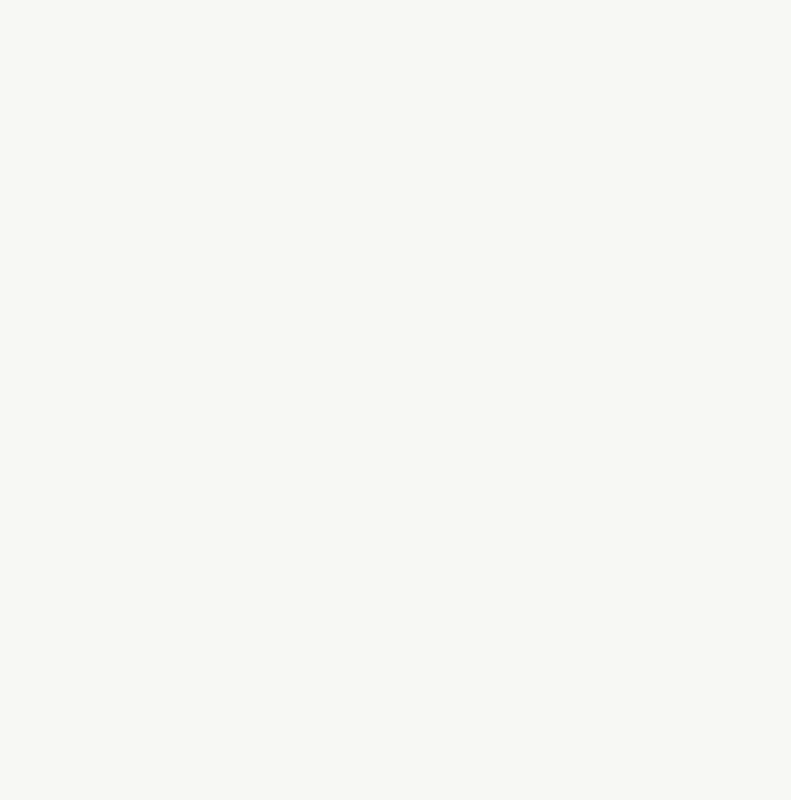
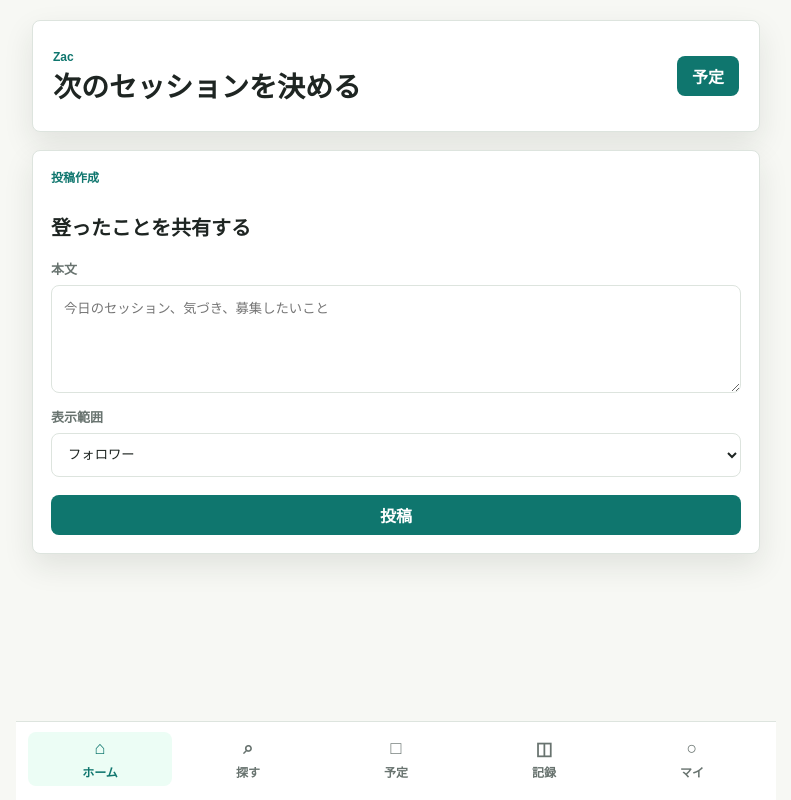
Before and after one commit to kabuto-kohei/zac, a Next.js app in the folder apps/web/: page /posts/new in a window 1280 px wide. Before the commit this address had no page. Shown: the whole page, without its empty margins (244-1035 px from the left). Built offline with nearby package versions, Linux system fonts and the light colour scheme.

Commit message:
投稿入力画面を追加

```diff
--- /dev/null
+++ b/apps/web/app/posts/new/page.tsx
@@ -0,0 +1,5 @@
+import { PostForm } from "../../../src/features/home/post-form";
+
+export default function NewPostPage() {
+  return <PostForm />;
+}
--- /dev/null
+++ b/apps/web/src/features/home/post-form.tsx
@@ -0,0 +1,63 @@
+"use client";
+
+import { createPostSchema } from "@zac/shared";
+import { useState } from "react";
+import { AppShell } from "./app-shell";
+
+type FieldErrors = Partial<Record<"body", string>>;
+
+export function PostForm() {
+  const [errors, setErrors] = useState<FieldErrors>({});
+  const [savedMessage, setSavedMessage] = useState("");
+
+  function validate(formData: FormData) {
+    setSavedMessage("");
+    const result = createPostSchema.safeParse({
+      body: formData.get("body")?.toString(),
+      visibility: formData.get("visibility")?.toString(),
+    });
+
+    if (result.success) {
+      setErrors({});
+      setSavedMessage("入力内容は投稿可能です。API接続後に投稿作成へつなぎます。");
+      return;
+    }
+
+    const nextErrors: FieldErrors = {};
+    for (const issue of result.error.issues) {
+      if (issue.path[0] === "body") {
+        nextErrors.body = issue.message;
+      }
+    }
+    setErrors(nextErrors);
+  }
+
+  return (
+    <AppShell activeTab="home">
+      <form action={validate} className="form-panel">
+        <p className="card-kind">投稿作成</p>
+        <h2>登ったことを共有する</h2>
+        <div className="form-grid">
+          <label>
+            本文
+            <textarea aria-describedby={errors.body ? "post-body-error" : undefined} maxLength={500} name="body" placeholder="今日のセッション、気づき、募集したいこと" />
+            {errors.body ? <span className="field-error" id="post-body-error">{errors.body}</span> : null}
+          </label>
+          <label>
+            表示範囲
+            <select defaultValue="followers" name="visibility">
+              <option value="followers">フォロワー</option>
+              <option value="public">全体</option>
+              <option value="participants">参加者</option>
+              <option value="private">自分のみ</option>
+            </select>
+          </label>
+        </div>
+        {savedMessage ? <p className="success-message">{savedMessage}</p> : null}
+        <button className="primary-action" type="submit">
+          投稿
+        </button>
+      </form>
+    </AppShell>
+  );
+}
--- a/apps/web/src/features/home/web-app-home.tsx
+++ b/apps/web/src/features/home/web-app-home.tsx
@@ -23,7 +23,9 @@ function HomeFeed({ data }: { data: HomeViewData }) {
     <section className="stack">
       <div className="section-title">
         <h2>フィード</h2>
-        <span>Following</span>
+        <Link className="primary-action" href="/posts/new">
+          投稿
+        </Link>
       </div>
       {data.feed.map((entry) => (
         <FeedCard entry={entry} key={`${entry.type}-${entry.item.id}`} />
--- a/packages/shared/src/schemas.ts
+++ b/packages/shared/src/schemas.ts
@@ -65,8 +65,15 @@ export const createClimbingLogSchema = z
     }
   });
 
+export const createPostSchema = z.object({
+  body: z.string().min(1).max(500),
+  categoryId: uuidSchema.nullish(),
+  visibility: visibilitySchema.default("followers"),
+});
+
 export type Visibility = z.infer<typeof visibilitySchema>;
 export type SessionPlanStatus = z.infer<typeof sessionPlanStatusSchema>;
 export type JoinPolicy = z.infer<typeof joinPolicySchema>;
 export type CreateSessionPlanInput = z.infer<typeof createSessionPlanSchema>;
 export type CreateClimbingLogInput = z.infer<typeof createClimbingLogSchema>;
+export type CreatePostInput = z.infer<typeof createPostSchema>;
```
Also changed, not shown: 1 other file (tests, documents, lock files or other folders).
